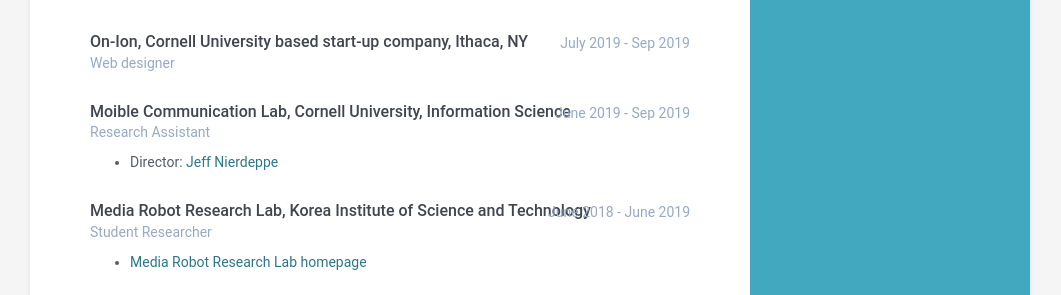
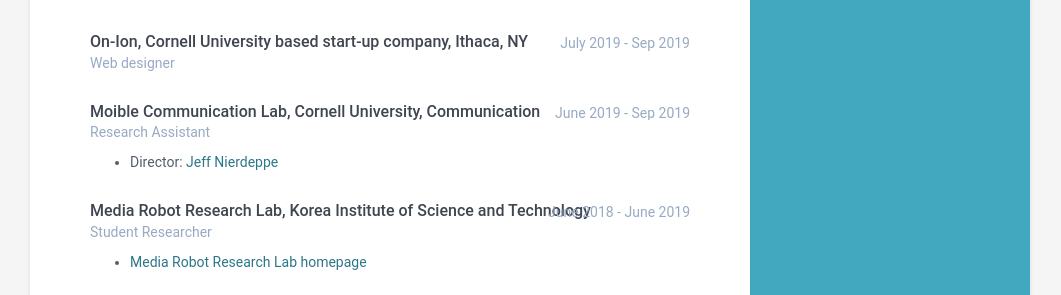
Before and after one commit to annesylee/annesylee.github.io, a Jekyll site: the page built from index.html, in a window 1280 px wide and 900 px high, scrolled down 1833 px. Shown: the part 426-721 px from the top of the window, without its empty margins (110-1171 px from the left). Built offline with Jekyll 4.4.1, drawn with Linux system fonts in a browser that asks for light colours.

Commit message:
Update data.yml

```diff
--- a/_data/data.yml
+++ b/_data/data.yml
@@ -119,7 +119,7 @@
       company: Web designer
       details: |
 
-    - role: Moible Communication Lab, Cornell University, Information Science
+    - role: Moible Communication Lab, Cornell University, Communication
       time: June 2019 - Sep 2019
       company: Research Assistant
       details: |
```
